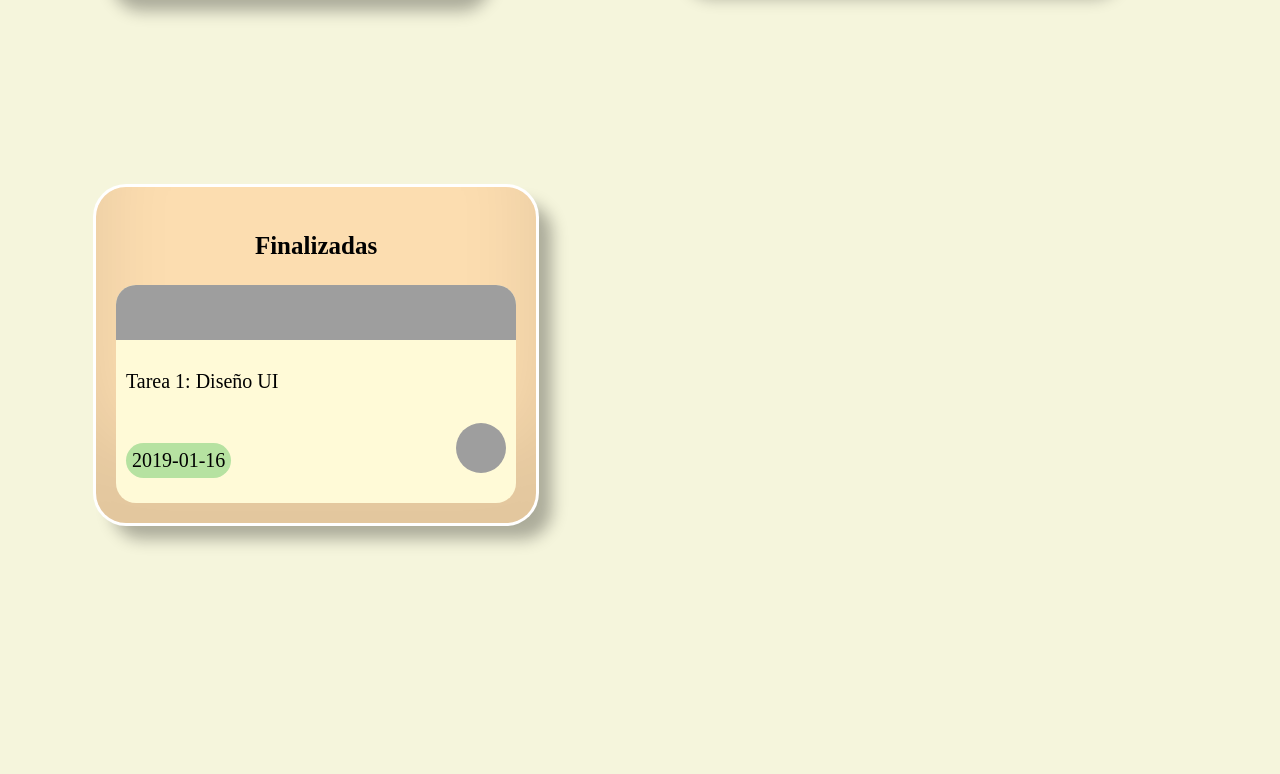
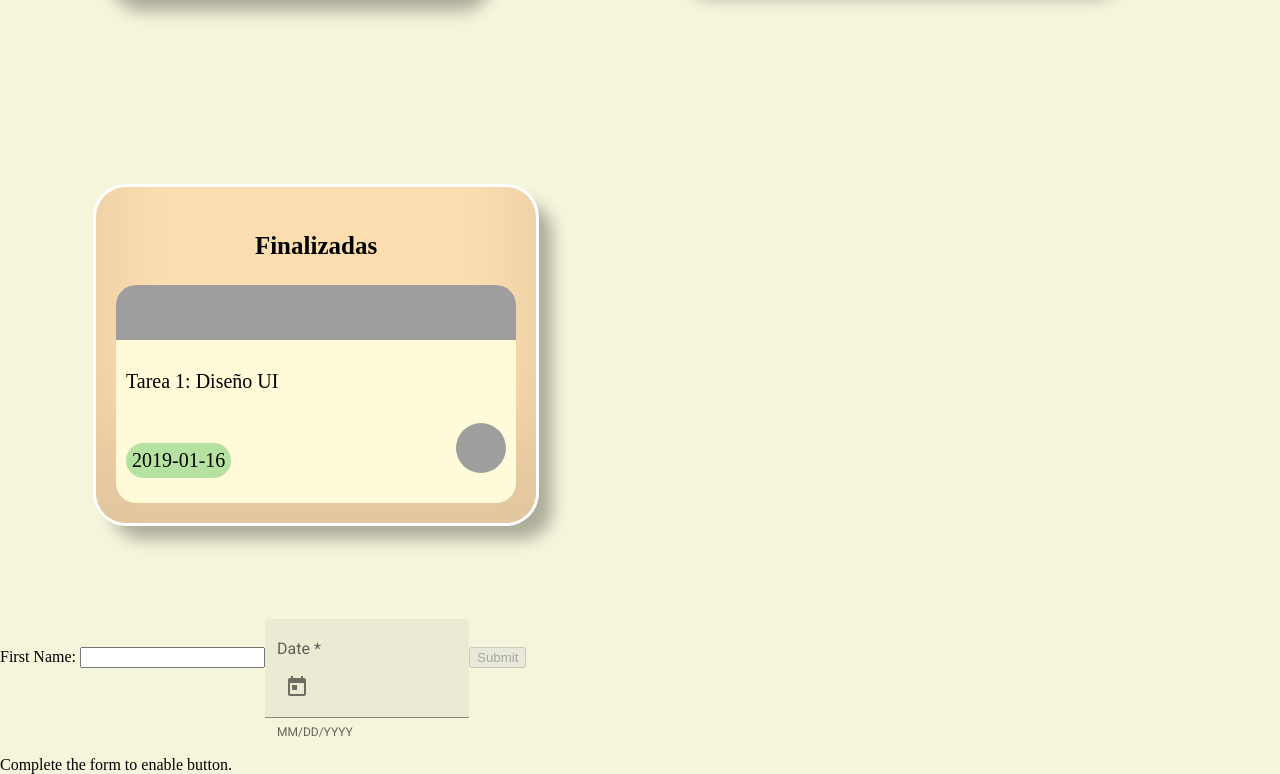
Before and after one commit to Andreu6/Angular-Kanban, an Angular app in the folder Nueva carpeta/: page / in a window 1280 px wide. Shown: the part 450-1224 px from the top of the page. Before the commit the page ends 1069 px from the top, so only its background shows below. Built offline with nearby package versions, Linux system fonts and the light colour scheme; grey boxes are pictures that could not be loaded.

Commit message:
AngularMaterial

```diff
--- a/Nueva carpeta/src/app/app.component.html
+++ b/Nueva carpeta/src/app/app.component.html
@@ -6,3 +6,4 @@
     <app-tarea *ngIf="tarea.lista == lista" [tareas]="tareas[i]"></app-tarea>
   </div>
 </div>
+<app-formulario (guardarForm)="leerFormulario($event)"></app-formulario>
--- a/Nueva carpeta/src/app/app.component.ts
+++ b/Nueva carpeta/src/app/app.component.ts
@@ -11,6 +11,10 @@ const k_FINALIZADAS_LISTA: string = "Finalizadas";
   styleUrls: ['./app.component.css']
 })
 export class AppComponent {
+
+  leerFormulario(json: string) {
+    console.log(JSON.stringify(json));
+  }
 
   listas: string[] = [];
   tareas: Tarea[];
--- /dev/null
+++ b/Nueva carpeta/src/app/formulario/formulario.component.html
@@ -0,0 +1,17 @@
+<form [formGroup]="taskForm" (ngSubmit)="onSubmit()">
+
+    <label for="first-name">First Name: </label>
+    <input id="first-name" type="text" formControlName="taskName">
+
+    <mat-form-field appearance="fill">
+      <mat-label>Date</mat-label>
+      <input id="date" matInput [matDatepicker]="picker" formControlName="date">
+      <mat-hint>MM/DD/YYYY</mat-hint>
+      <mat-datepicker-toggle matIconSuffix [for]="picker"></mat-datepicker-toggle>
+      <mat-datepicker #picker></mat-datepicker>
+    </mat-form-field>
+
+    <button type="submit" [disabled]="!taskForm.valid">Submit</button>
+  </form>
+
+  <p>Complete the form to enable button.</p>
--- /dev/null
+++ b/Nueva carpeta/src/app/formulario/formulario.component.ts
@@ -0,0 +1,27 @@
+import { Component, EventEmitter, Output } from '@angular/core';
+import { FormControl, FormGroup, Validators } from '@angular/forms';
+
+@Component({
+  selector: 'app-formulario',
+  templateUrl: './formulario.component.html',
+  styleUrls: ['./formulario.component.css']
+})
+export class FormularioComponent {
+
+  @Output() guardarForm: EventEmitter<string> = new EventEmitter<string>();
+
+  taskForm = new FormGroup({
+    taskName: new FormControl('', [Validators.required]),
+    date: new FormControl('', [Validators.required]),
+  });
+
+  onSubmit() {
+    if (!this.taskForm.valid) {
+
+    }
+    else {
+      this.guardarForm.emit(JSON.stringify(this.taskForm.value));
+    }
+
+  }
+}
```
Also changed, not shown: Nueva carpeta/src/app/app.module.ts (+14 -1 lines), Nueva carpeta/src/app/formulario/formulario.component.css (added), 2 other files (tests, documents, lock files or other folders).
